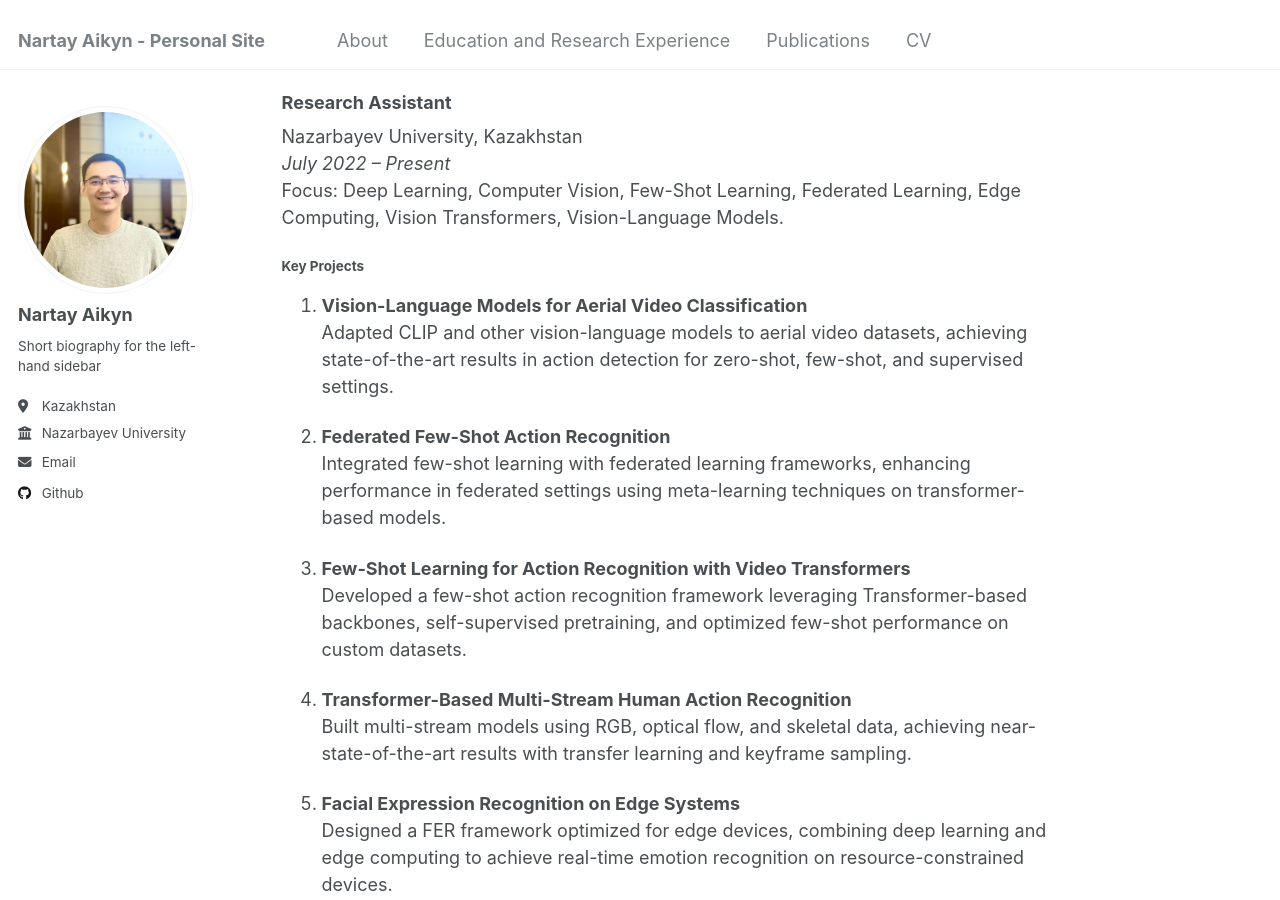
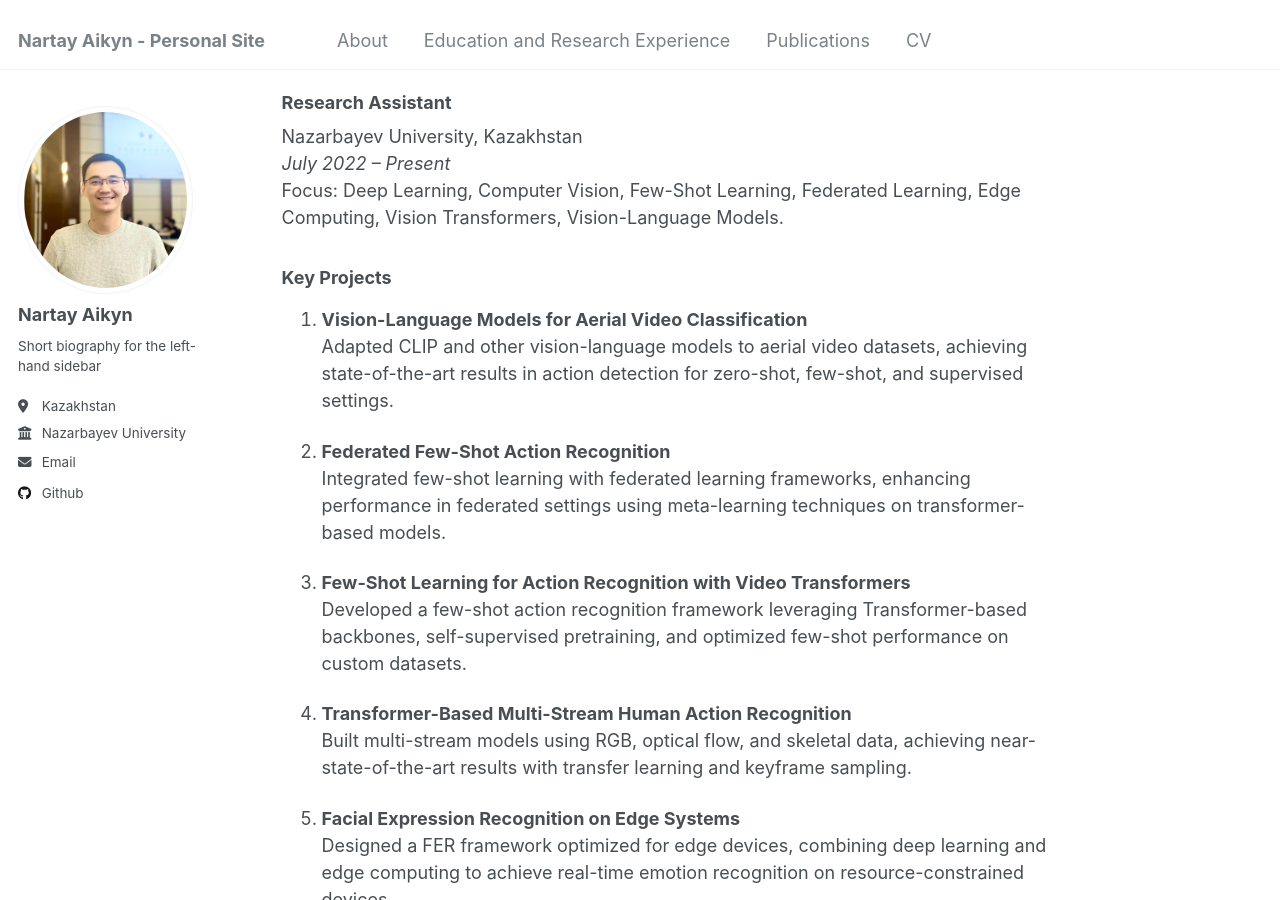
Before and after one commit to NartayAikyn/NartayAikyn.github.io, a Jekyll site: the page built from _pages/edu-research.md, in a window 1280 px wide and 900 px high, scrolled down 518 px. Built offline with Jekyll 4.4.1, drawn with Linux system fonts in a browser that asks for light colours.

```diff
--- a/_pages/edu-research.md
+++ b/_pages/edu-research.md
@@ -23,7 +23,7 @@ Nazarbayev University, Kazakhstan
 *July 2022 – Present*
 Focus: Deep Learning, Computer Vision, Few-Shot Learning, Federated Learning, Edge Computing, Vision Transformers, Vision-Language Models.
 
-#### Key Projects
+### Key Projects
 
 1. **Vision-Language Models for Aerial Video Classification**
    Adapted CLIP and other vision-language models to aerial video datasets, achieving state-of-the-art results in action detection for zero-shot, few-shot, and supervised settings.
```
